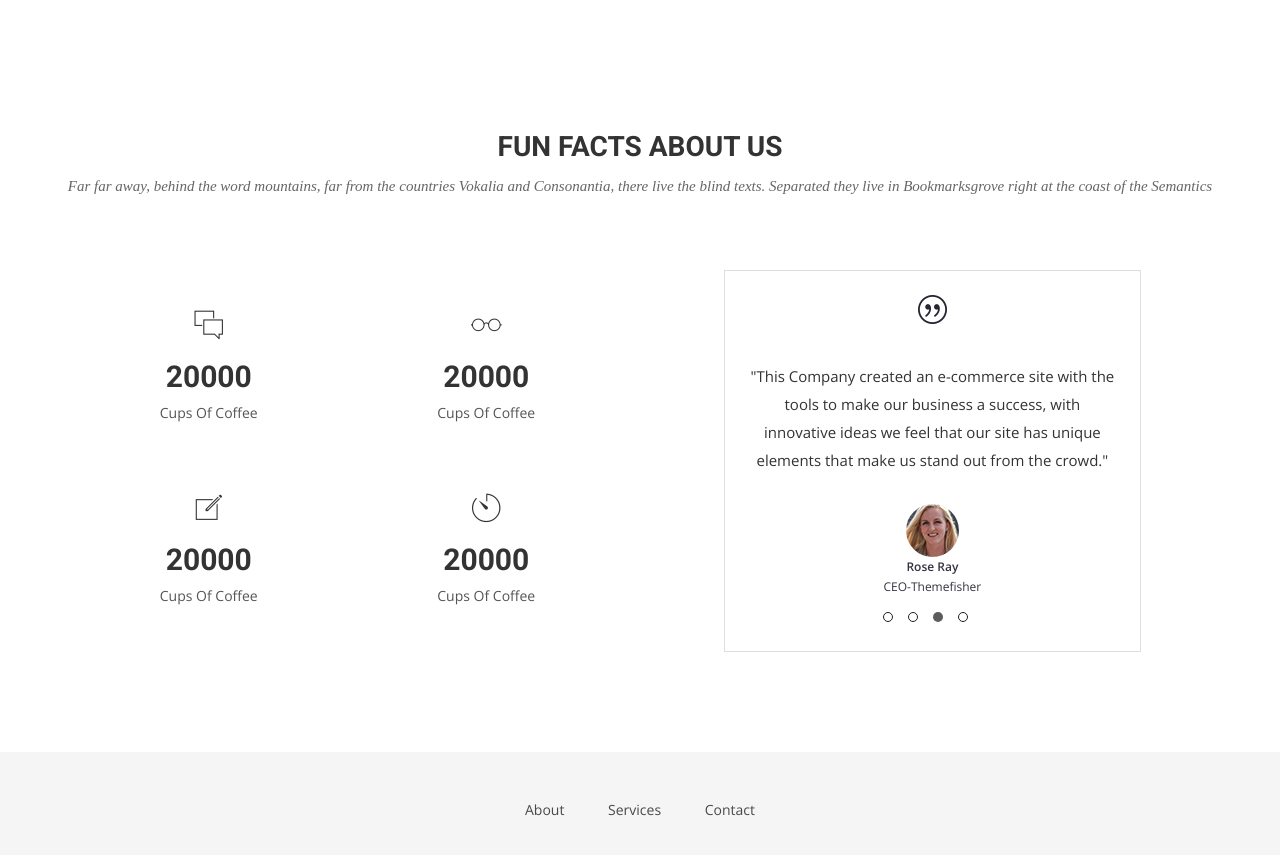
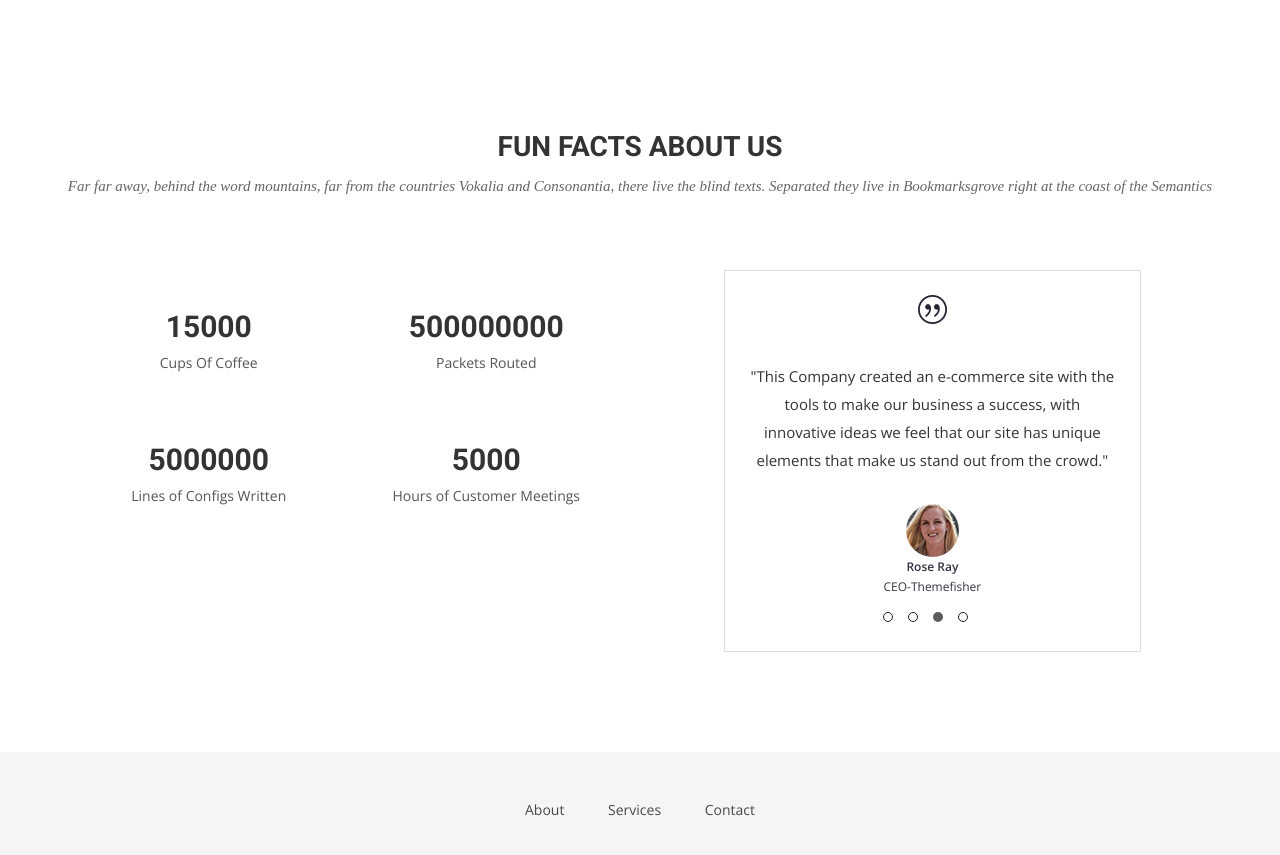
Before and after one commit to deftconsulting/deftconsulting.github.io, a Jekyll site: the page built from index.html, in a window 1280 px wide and 900 px high, scrolled down 1970 px. Shown: the top 855 px of the window. Built offline with Jekyll 4.4.1, drawn with Linux system fonts in a browser that asks for light colours; nearby versions of some CDN libraries; some web fonts are replaced.

Commit message:
updating icons and stats

```diff
--- a/index.html
+++ b/index.html
@@ -95,30 +95,30 @@ permalink: /
           <ul class="counter-box clearfix">
             <li>
               <div class="block">
-                <i class="ion-ios-chatboxes-outline"></i>
-                <h4 class="counter">20000</h4>
+                <i class="ios-cafe-outline"></i>
+                <h4 class="counter">15000</h4>
                 <span>Cups Of Coffee</span>
               </div>
             </li>
             <li>
               <div class="block">
-                <i class="ion-ios-glasses-outline"></i>
-                <h4 class="counter">20000</h4>
-                <span>Cups Of Coffee</span>
+                <i class="ios-download-outline"></i>
+                <h4 class="counter">500000000</h4>
+                <span>Packets Routed</span>
               </div>
             </li>
             <li>
               <div class="block">
-                <i class="ion-ios-compose-outline"></i>
-                <h4 class="counter">20000</h4>
-                <span>Cups Of Coffee</span>
+                <i class="ios-create-outline"></i>
+                <h4 class="counter">5000000</h4>
+                <span>Lines of Configs Written</span>
               </div>
             </li>
             <li>
               <div class="block">
-                <i class="ion-ios-timer-outline"></i>
-                <h4 class="counter">20000</h4>
-                <span>Cups Of Coffee</span>
+                <i class="ios-mic-outline"></i>
+                <h4 class="counter">5000</h4>
+                <span>Hours of Customer Meetings</span>
               </div>
             </li>
 
```
